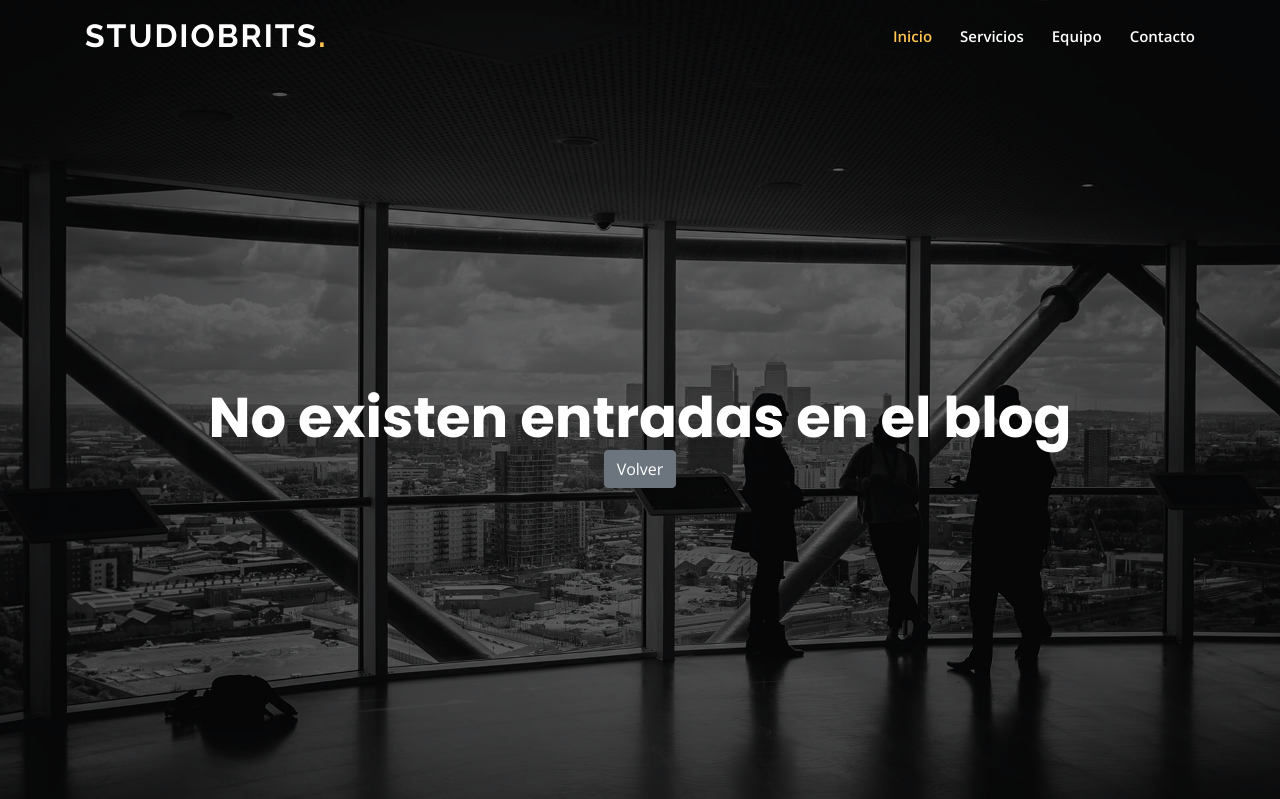
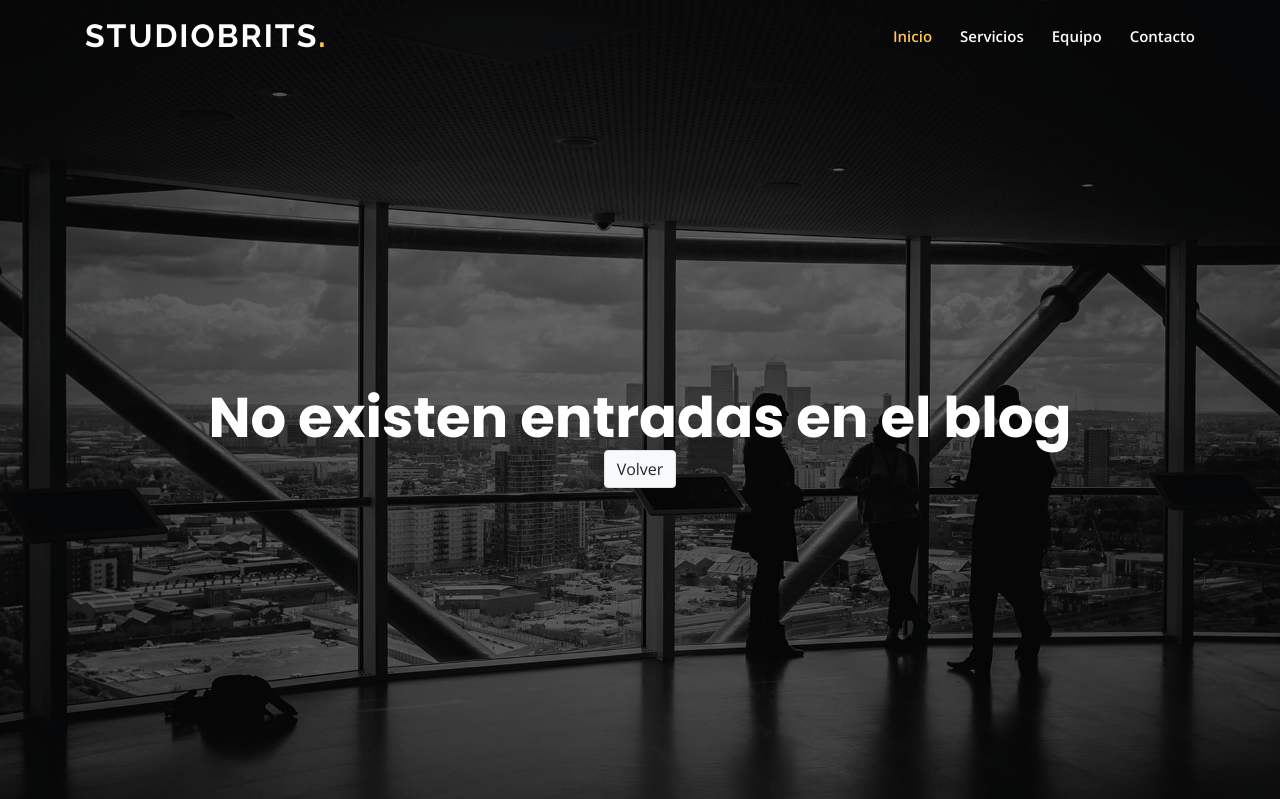
Before and after one commit to sbritos58/StudioBrits, a Django app: template Blog/templates/blog/listar.html in a window 1280 px wide. Shown: the top 799 px of the page. Run offline with Django 3.2, Linux system fonts and the light colour scheme; the template is opened without the code that fills it, so the values that code supplies are empty; some libraries are stand-ins or nearby versions.

Commit message:
Funciono el anterior, ahora este tiene crear blog etc.probando

```diff
--- a/Blog/templates/blog/listar.html
+++ b/Blog/templates/blog/listar.html
@@ -7,7 +7,7 @@
         <section id="hero" class="d-flex align-items-center justify-content-center">
             <div class="container" data-aos="fade-up">
                 <h1>No existen entradas en el blog</h1>
-                <button onclick="javascript:history.back(-1)" class="btn btn-secondary"> Volver</button>
+                <button onclick="javascript:history.back(-1)" class="btn btn-light border shadow"> Volver</button>
 
             </div>
 
```
